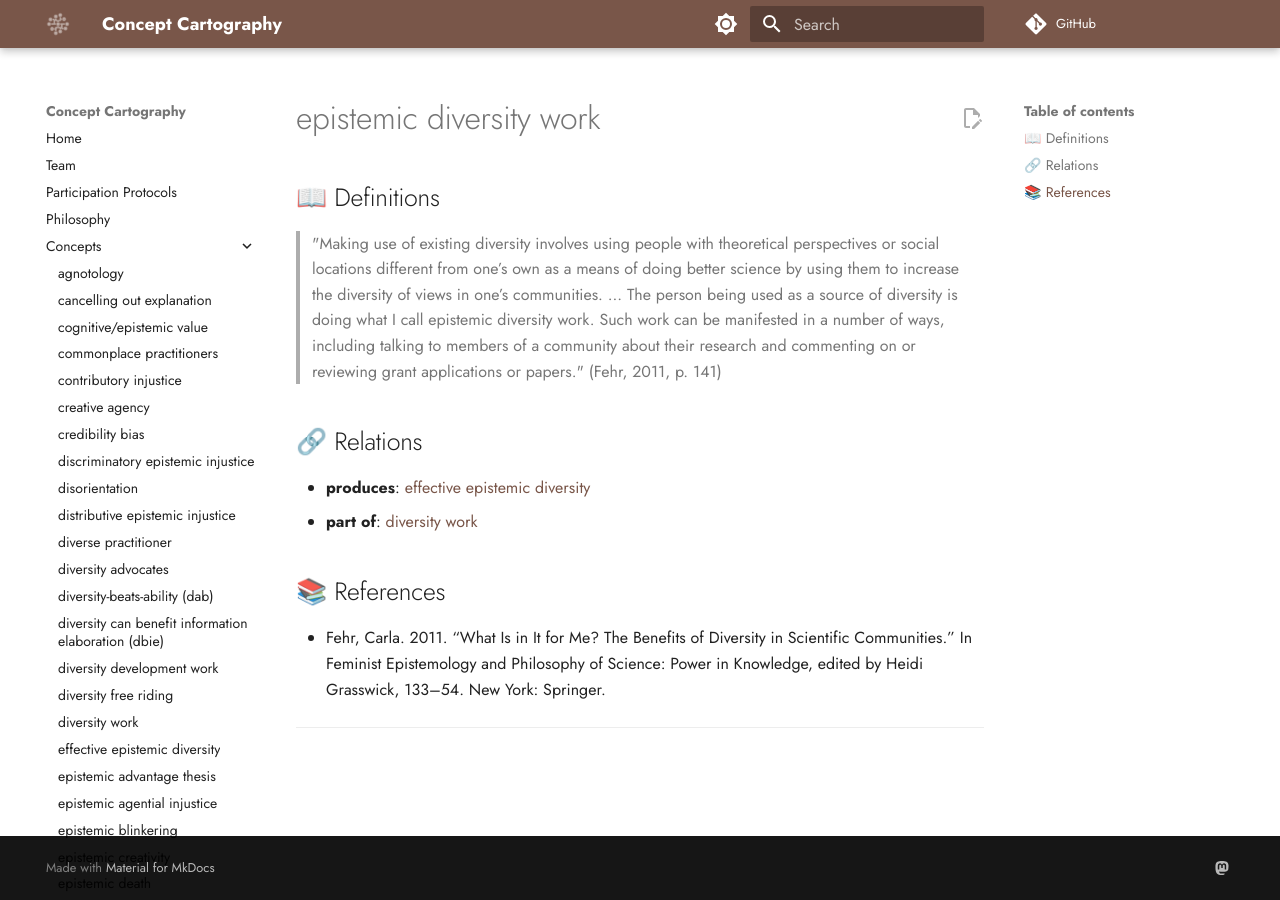
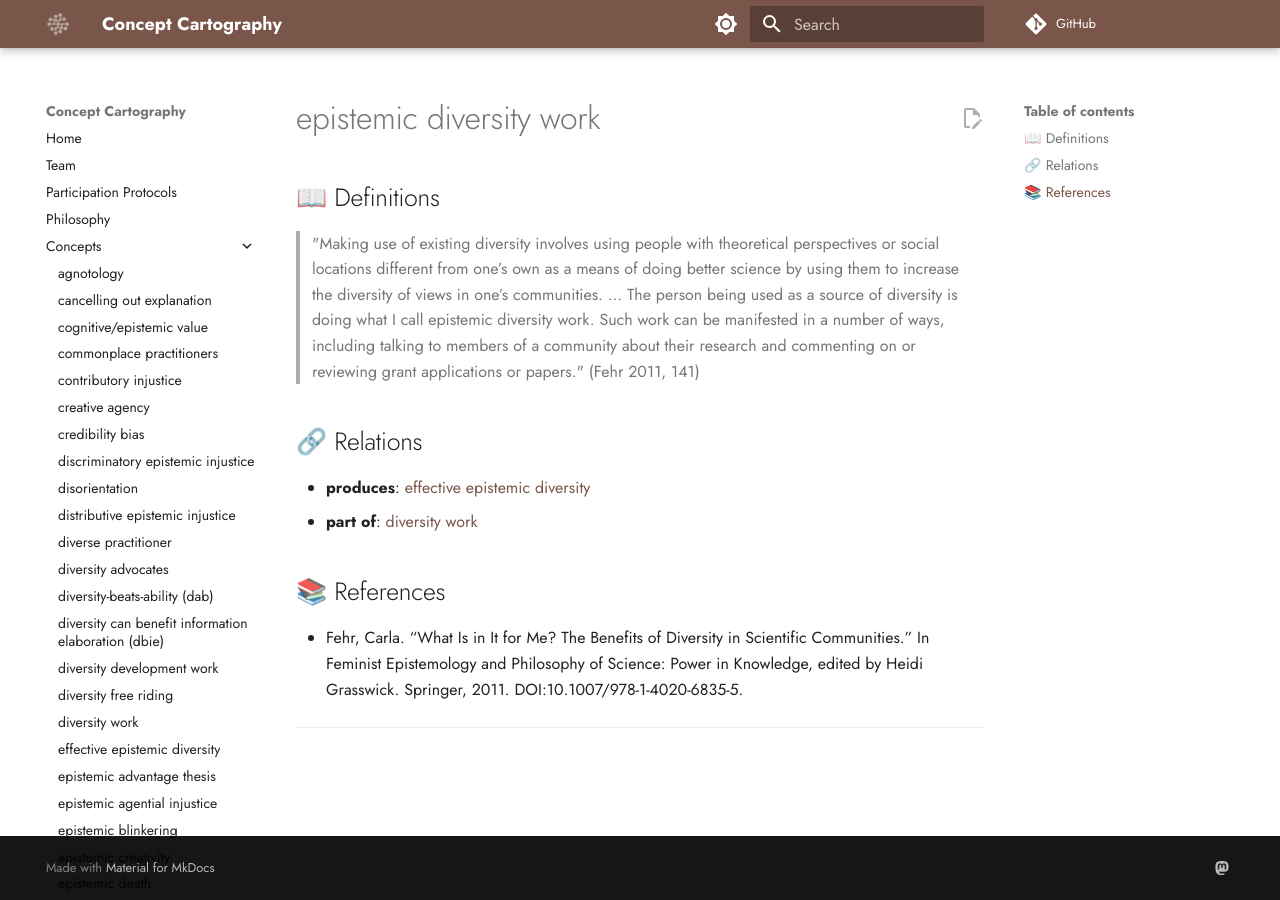
Before and after one commit to conceptcartography/conceptcartography, an MkDocs documentation site: the page built from docs/concepts/epistemic-diversity-work.md, in a window 1280 px wide. Built offline with MkDocs 1.6.1 and Material for MkDocs 9.7.7, drawn with Linux system fonts in a browser that asks for light colours; comment, search, counter and statistics services are not loaded; the version menu is left out.

Commit message:
Update epistemic-diversity-work.md

```diff
--- a/docs/concepts/epistemic-diversity-work.md
+++ b/docs/concepts/epistemic-diversity-work.md
@@ -1,9 +1,7 @@
 ---
 concept: epistemic diversity work
 references:
-- 'Fehr, Carla. 2011. “What Is in It for Me? The Benefits of Diversity in Scientific
-  Communities.” In Feminist Epistemology and Philosophy of Science: Power in Knowledge,
-  edited by Heidi Grasswick, 133–54. New York: Springer.'
+- 'Fehr, Carla. “What Is in It for Me? The Benefits of Diversity in Scientific Communities.” In Feminist Epistemology and Philosophy of Science: Power in Knowledge, edited by Heidi Grasswick. Springer, 2011. DOI:10.1007/978-1-4020-6835-5.'
 definitions:
 - '"Making use of existing diversity involves using people with theoretical perspectives
   or social locations different from one’s own as a means of doing better science
@@ -11,7 +9,7 @@ definitions:
   being used as a source of diversity is doing what I call epistemic diversity work.
   Such work can be manifested in a number of ways, including talking to members of
   a community about their research and commenting on or reviewing grant applications
-  or papers." (Fehr, 2011, p. 141)'
+  or papers." (Fehr 2011, 141)'
 examples: []
 relations:
 - type: produces
@@ -24,7 +22,7 @@ relations:
 
 ## 📖 Definitions
 
-> "Making use of existing diversity involves using people with theoretical perspectives or social locations different from one’s own as a means of doing better science by using them to increase the diversity of views in one’s communities. ... The person being used as a source of diversity is doing what I call epistemic diversity work. Such work can be manifested in a number of ways, including talking to members of a community about their research and commenting on or reviewing grant applications or papers." (Fehr, 2011, p. 141)
+> "Making use of existing diversity involves using people with theoretical perspectives or social locations different from one’s own as a means of doing better science by using them to increase the diversity of views in one’s communities. ... The person being used as a source of diversity is doing what I call epistemic diversity work. Such work can be manifested in a number of ways, including talking to members of a community about their research and commenting on or reviewing grant applications or papers." (Fehr 2011, 141)
 
 ## 🔗 Relations
 
@@ -33,7 +31,7 @@ relations:
 
 ## 📚 References
 
-- Fehr, Carla. 2011. “What Is in It for Me? The Benefits of Diversity in Scientific Communities.” In Feminist Epistemology and Philosophy of Science: Power in Knowledge, edited by Heidi Grasswick, 133–54. New York: Springer.
+- Fehr, Carla. “What Is in It for Me? The Benefits of Diversity in Scientific Communities.” In Feminist Epistemology and Philosophy of Science: Power in Knowledge, edited by Heidi Grasswick. Springer, 2011. DOI:10.1007/978-1-4020-6835-5.
 
 ---
 
```
